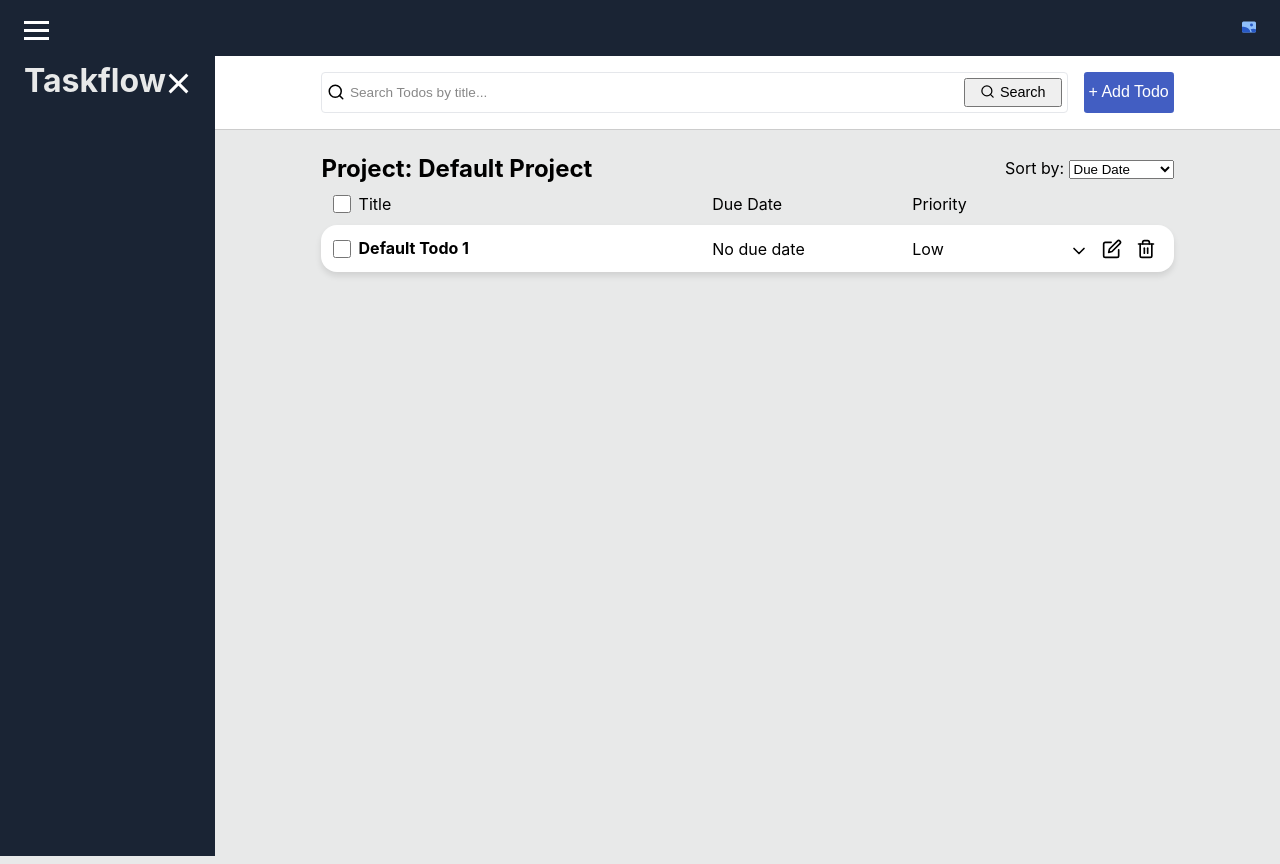
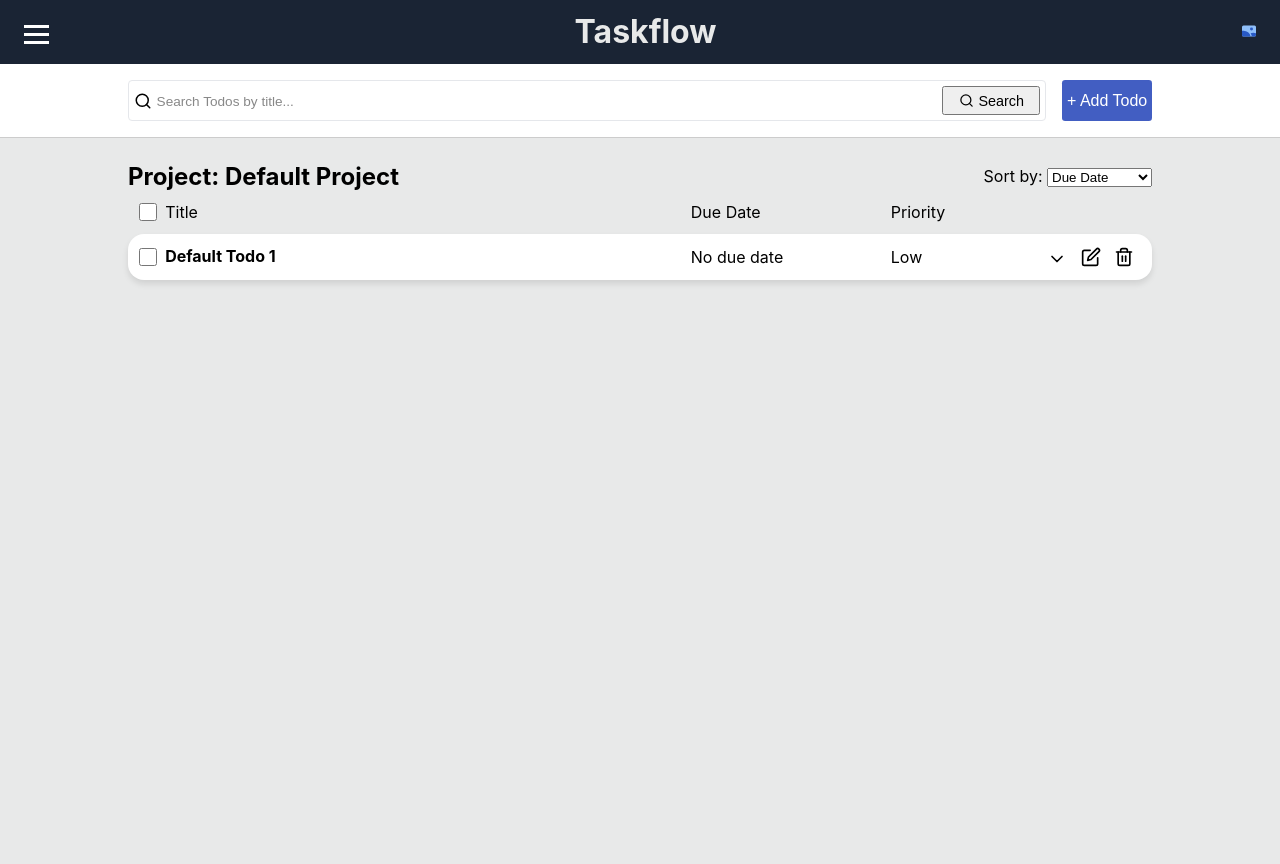
Before and after one commit to ntshabalala-dev/Taskflow, a website built with webpack: page src/index.html in a window 1280 px wide. Both pictures are taken after a click on the button 36 px from the left and 34 px from the top of the page. Built offline with nearby package versions, Linux system fonts and the light colour scheme.

Commit message:
feat: update navigation and project display logic for improved user experience

```diff
--- a/src/index.html
+++ b/src/index.html
@@ -16,7 +16,7 @@
             <span class="bar"></span>
         </button>
 
-        <div id="projects__nav-logo">
+        <div id="header__hero-text">
             <span class="active">Taskflow</span>
         </div>
 
@@ -26,17 +26,17 @@
     </header>
 
     <main>
-        <div class="projects">
+        <div class="projects active">
             <div id="projects__nav">
                 <div id="projects__nav-logo">
                     <span class="active">Taskflow</span>
                 </div>
                 <!-- The Hamburger Button -->
-                <button class="hamburger active" id="projects__nav-hamburger" aria-label="Toggle navigation">
+                <!-- <button class="hamburger active" id="projects__nav-hamburger" aria-label="Toggle navigation">
                     <span class="bar"></span>
                     <span class="bar"></span>
                     <span class="bar"></span>
-                </button>
+                </button> -->
             </div>
             <div id="projects__search" class="active">
                 <div id="project-create-search">
@@ -50,6 +50,7 @@
             </div>
             <div id="projects__list" class="active"></div>
         </div>
+
         </div>
         <div class="project-items">
             <div class="project-items__search container">
--- a/src/main.css
+++ b/src/main.css
@@ -40,7 +40,7 @@ header {
     padding-inline: 10%;
 }
 
-.projects {
+.projects.active {
     display: flex;
     flex-direction: column;
     gap: 1rem;
@@ -55,9 +55,14 @@ header {
     height: 100%; */
 }
 
+.projects {
+    display: none;
+}
+
 .project-items {
     display: grid;
     grid-template-rows: auto 1fr;
+    width: 100%;
 
     /* For mobile */
     /* grid-column: 1 / 3;
@@ -325,13 +330,11 @@ header {
     /* height: 4rem; */
 }
 
-#projects__nav-logo span {
+#projects__nav-logo span,
+#header__hero-text span {
     display: block;
     font-size: 2rem;
     font-weight: bold;
-    /* align-items: center; */
-    /* padding-top: .2rem; */
-    /* margin-block: 0.67em; */
     line-height: 1;
 }
 
@@ -641,11 +644,8 @@ dialog::backdrop {
     display: none
 }
 
+#projects__search.active,
 #projects__nav-logo span.active {
-    display: block;
-}
-
-#projects__search.active {
     display: block;
 }
 
--- a/src/script.js
+++ b/src/script.js
@@ -82,20 +82,24 @@ function projectsButtonHelper() {
 }
 
 function toggleMenu() {
-    const navLogo = document.querySelector('#projects__nav-logo span');
-    const search = document.querySelector('#projects__search');
-    const list = document.querySelector('#projects__list');
+    // const navLogo = document.querySelector('#projects__nav-logo span');
+    // const search = document.querySelector('#projects__search');
+    const main = document.querySelector('main');
     const hamburger = document.querySelector('.hamburger');
     const containers = document.querySelectorAll('.container');
 
+    const projects = document.querySelector('.projects');
+
     hamburger.addEventListener('click', () => {
-        navLogo.classList.toggle('active');
-        search.classList.toggle('active');
-        list.classList.toggle('active');
+        projects.classList.toggle('active');
         hamburger.classList.toggle('active');
         containers.forEach(container => {
             container.classList.toggle('active');
         });
+
+        main.children[0].classList.contains('active')
+            ? main.style.gridTemplateColumns = 'auto 1fr'
+            : main.style.gridTemplateColumns = '1fr';
 
     });
 }
```
